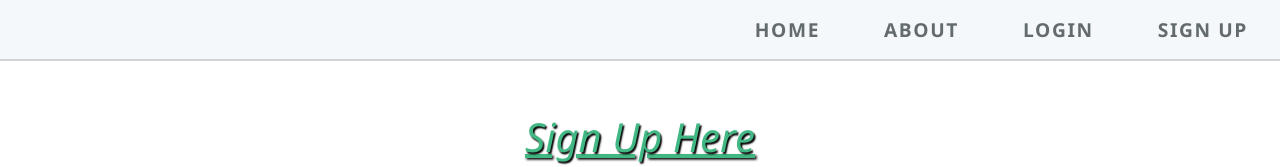
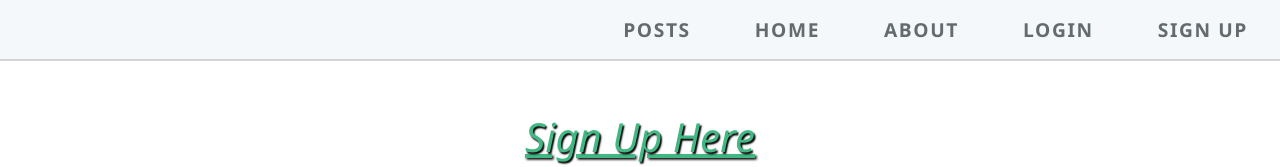
Before and after one commit to Sgreid7/vue_blog, a Vue app: page /signup in a window 1280 px wide. Shown: the top 167 px of the page. Built offline with nearby package versions, Linux system fonts and the light colour scheme.

Commit message:
added posts to the navbar

```diff
--- a/src/components/layouts/Master.vue
+++ b/src/components/layouts/Master.vue
@@ -1,6 +1,9 @@
 <template>
   <div class="app">
     <ul class="navbar">
+      <li>
+        <router-link to="/posts">Posts</router-link>
+      </li>
       <li>
         <router-link to="/">Home</router-link>
       </li>
```
